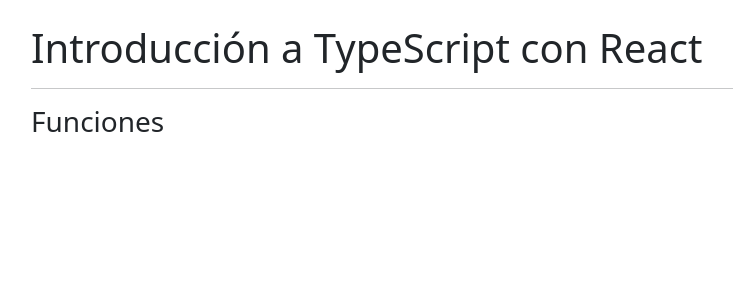
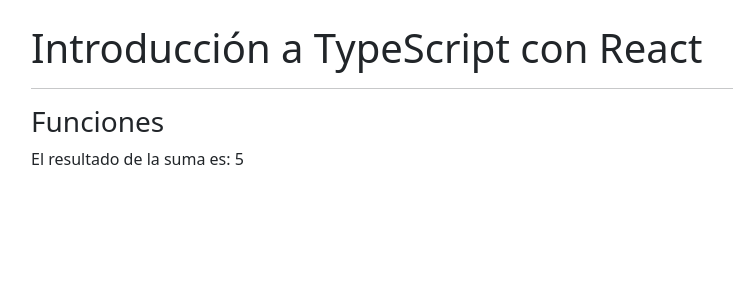
Before and after one commit to danieldamian09/react-typescript, a React (Vite) app: page / in a window 1280 px wide. Shown: the top 300 px of the page, without its empty margins (51-784 px from the left). Built offline with nearby package versions, Linux system fonts and the light colour scheme.

Commit message:
funciones retorno y argumentos

```diff
--- a/src/typescript/Funciones.tsx
+++ b/src/typescript/Funciones.tsx
@@ -1,10 +1,14 @@
+const Funciones = () => {
+  const sumar = (a:number, b:number):number => {
+    return a + b;
+  };
 
-const Funciones = () => {
-  return (
-    <>
-      <h3>Funciones</h3>
-    </>
-  )
-}
+	return (
+		<>
+			<h3>Funciones</h3>
+			<span>El resultado de la suma es: {sumar(2, 3)}</span>
+		</>
+	);
+};
 
-export default Funciones
+export default Funciones;
```
